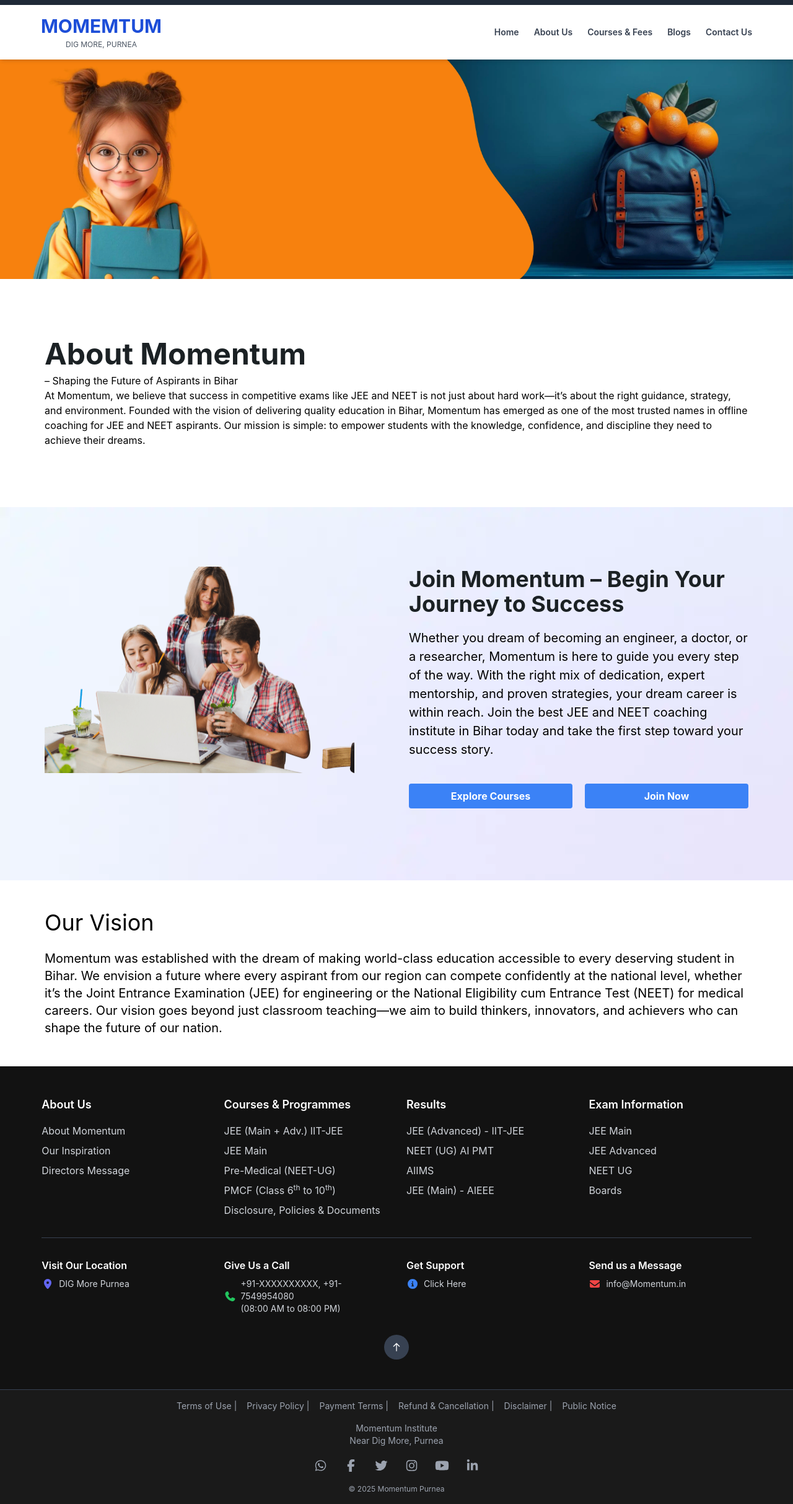
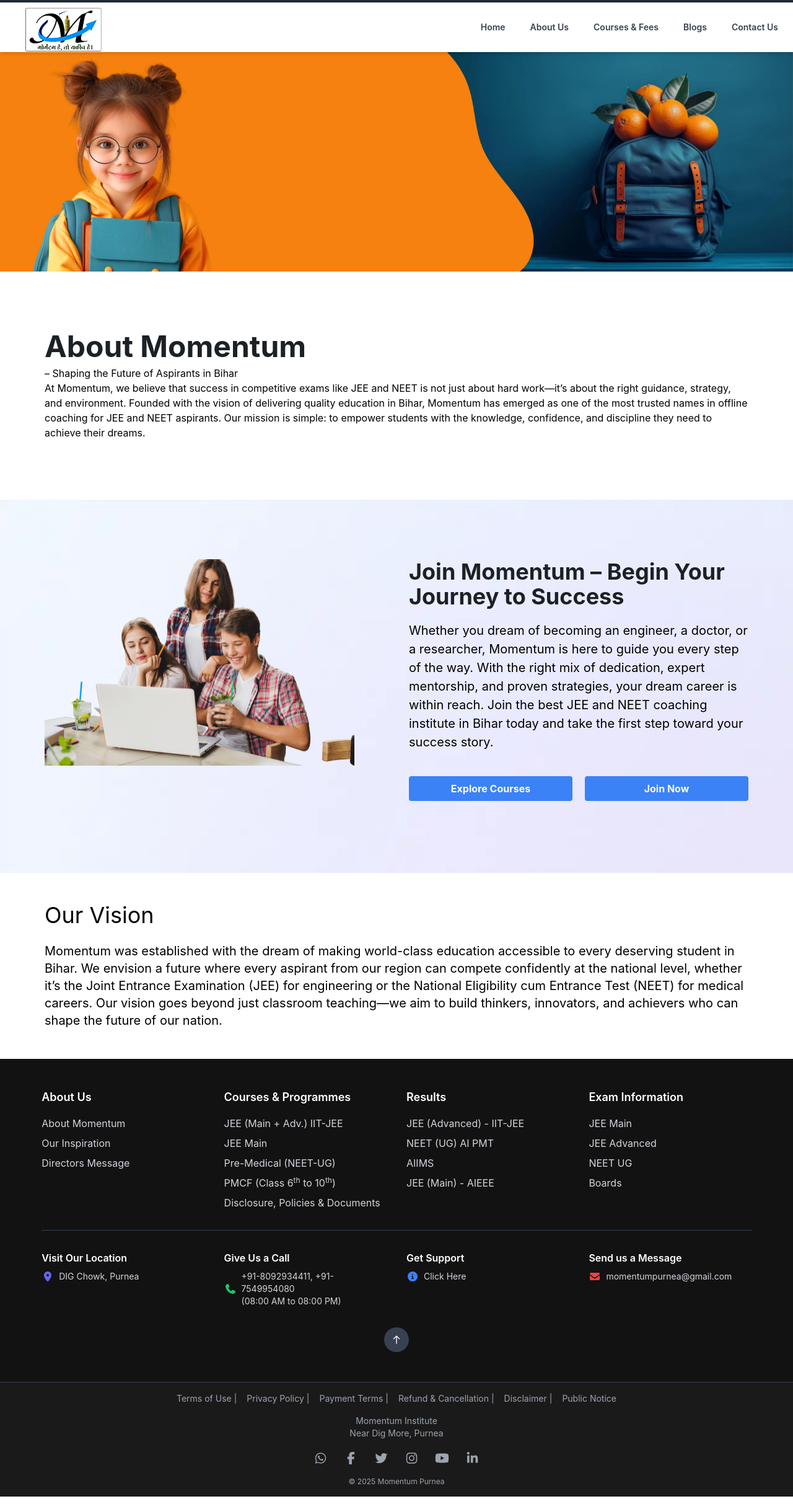
Before and after one commit to ujjawal7748/Coaching-Website, a React (Create React App) app: page /about-us in a window 1280 px wide. Shown: the whole page at 62% size. Built offline with nearby package versions, Linux system fonts and the light colour scheme.

Commit message:
Updated website

```diff
--- a/src/App.js
+++ b/src/App.js
@@ -9,6 +9,8 @@ import Blogs from "./Pages/Blogs";
 import CourseFee from "./Pages/CourseFee";
 import ThankYou from "./Pages/ThankYou";
 import BlogOne from "./blogs/BlogOne";
+import NoResponse from "./Pages/UnderMaintanance";
+import UnderMaintanance from "./Pages/UnderMaintanance";
 
 function App() {
   return (
@@ -21,6 +23,7 @@ function App() {
           <Route path="/blogs" element={<Blogs />} />
           <Route path="/course-and-fee" element={<CourseFee />} />
           <Route path="/thank-you" element={<ThankYou />} />
+          <Route path="/under-maintenance" element={<UnderMaintanance />} />
           <Route
             path="/blog/10-proven-techniques-to-improve-your-exam-scores"
             element={<BlogOne />}
--- /dev/null
+++ b/src/Pages/UnderMaintanance.js
@@ -0,0 +1,30 @@
+import React from "react";
+import MainLayout from "../components/MainLayout";
+
+const UnderMaintanance = () => {
+  return (
+    <MainLayout>
+      <section className="flex items-center justify-center min-h-[70vh] bg-gradient-to-br from-blue-600 via-blue-500 to-blue-700 px-4">
+  <div className="bg-white/10 backdrop-blur-lg border border-white/20 p-10 rounded-2xl shadow-2xl text-center max-w-md w-full">
+
+    <h1 className="text-4xl md:text-5xl font-extrabold mb-4 text-white tracking-tight">
+      Thank You!
+    </h1>
+
+    <p className="text-lg text-white/90 mb-4">
+      Our website is currently under maintenance.
+    </p>
+
+    <p className="text-sm text-white/80">
+      Please check back later for updates.
+    </p>
+
+    <div className="mt-6 h-1 w-20 mx-auto rounded-full bg-white/40" />
+  </div>
+</section>
+
+    </MainLayout>
+  );
+};
+
+export default UnderMaintanance;
--- a/src/components/BannerSlider.js
+++ b/src/components/BannerSlider.js
@@ -47,8 +47,9 @@ const BannerSlider = () => {
       {slides.map((slide, index) => (
         <div
           key={slide.id}
-          className={`absolute inset-0 transition-opacity duration-700 ${current === index ? "opacity-100" : "opacity-0"
-            }`}
+          className={`absolute inset-0 transition-opacity duration-700 ${
+            current === index ? "opacity-100" : "opacity-0"
+          }`}
         >
           {/* Background Image */}
           <img
@@ -60,8 +61,8 @@ const BannerSlider = () => {
           {/* Dark overlay */}
           <div className="absolute inset-0 bg-black/40"></div>
 
-          {/* Text content */}
-          <div className="absolute inset-0 flex items-center px-10 md:px-20 text-white">
+          {/* Text content with 50px top & bottom padding */}
+          <div className="absolute inset-0 flex items-center px-10 md:px-20 py-[50px] text-white">
             <div className="max-w-xl space-y-4">
               <h2 className="text-3xl md:text-5xl font-bold">
                 {slide.title}
@@ -81,7 +82,7 @@ const BannerSlider = () => {
       {/* Left Arrow */}
       <button
         onClick={prevSlide}
-        className="slider-btn-prev absolute left-5 top-1/2 -translate-y-1/2 text-white bg-black/40 hover:bg-black/60 p-3 rounded-full transition"
+        className="absolute left-5 top-1/2 -translate-y-1/2 text-white bg-black/40 hover:bg-black/60 p-3 rounded-full transition"
       >
         <FiChevronLeft size={28} />
       </button>
@@ -89,7 +90,7 @@ const BannerSlider = () => {
       {/* Right Arrow */}
       <button
         onClick={nextSlide}
-        className="slider-btn-next absolute right-5 top-1/2 -translate-y-1/2 text-white bg-black/40 hover:bg-black/60 p-3 rounded-full transition"
+        className="absolute right-5 top-1/2 -translate-y-1/2 text-white bg-black/40 hover:bg-black/60 p-3 rounded-full transition"
       >
         <FiChevronRight size={28} />
       </button>
@@ -100,8 +101,9 @@ const BannerSlider = () => {
           <button
             key={index}
             onClick={() => setCurrent(index)}
-            className={`w-3 h-3 rounded-full ${current === index ? "bg-white" : "bg-white/50"
-              }`}
+            className={`w-3 h-3 rounded-full ${
+              current === index ? "bg-white" : "bg-white/50"
+            }`}
           ></button>
         ))}
       </div>
--- a/src/components/Footer.js
+++ b/src/components/Footer.js
@@ -69,18 +69,25 @@ const Footer = () => {
 
           <div className="flex flex-col items-center md:items-start">
             <h4 className="font-semibold text-white mb-2">Visit Our Location</h4>
-            <div className="flex items-center space-x-2">
+
+            <a
+              href="https://maps.app.goo.gl/HBQ2EU6md4SEBCwz5"
+              target="_blank"
+              rel="noopener noreferrer"
+              className="flex items-center space-x-2 hover:text-indigo-400 transition"
+            >
               <FontAwesomeIcon icon={faLocationDot} className="text-indigo-500" />
-              <p className="text-sm">DIG More Purnea</p>
+              <p className="text-sm cursor-pointer">DIG Chowk, Purnea </p>
+            </a>
           </div>
-          </div>
+
 
 
           <div className="flex flex-col items-center md:items-start">
             <h4 className="font-semibold text-white mb-2">Give Us a Call</h4>
             <div className="flex items-center space-x-2">
               <FontAwesomeIcon icon={faPhone} className="text-green-500" />
-              <p className="text-sm">+91-XXXXXXXXXX, +91-7549954080<br />(08:00 AM to 08:00 PM)</p>
+              <p className="text-sm">+91-8092934411, +91-7549954080<br />(08:00 AM to 08:00 PM)</p>
             </div>
           </div>
 
@@ -89,7 +96,7 @@ const Footer = () => {
             <h4 className="font-semibold text-white mb-2">Get Support</h4>
             <div className="flex items-center space-x-2">
               <FontAwesomeIcon icon={faCircleInfo} className="text-blue-500" />
-              <a href="#" className="text-sm hover:text-white transition-colors duration-300">Click Here</a>
+              <a href="tel:+918092934411" className="text-sm hover:text-white transition-colors duration-300">Click Here</a>
             </div>
           </div>
 
@@ -98,7 +105,7 @@ const Footer = () => {
             <h4 className="font-semibold text-white mb-2">Send us a Message</h4>
             <div className="flex items-center space-x-2">
               <FontAwesomeIcon icon={faEnvelope} className="text-red-500" />
-              <a href="mailto:info@Momentum.in" className="text-sm hover:text-white transition-colors duration-300">info@Momentum.in</a>
+              <a href="mailto:momentumpurnea@gmail.com" className="text-sm hover:text-white transition-colors duration-300">momentumpurnea@gmail.com</a>
             </div>
           </div>
         </div>
--- a/src/components/Navigation.js
+++ b/src/components/Navigation.js
@@ -1,4 +1,5 @@
 import React, { useState } from "react";
+import SiteLogo from "../assets/sitelogo.png";
 
 const Navigation = () => {
   const [showMenu, setShowMenu] = useState(false);
@@ -8,81 +9,36 @@ const Navigation = () => {
   };
 
   return (
-    <header className="w-full sticky top-0">
-      <div className="bg-gray-800 h-2 w-full"></div>
+    <header className="w-full sticky top-0 z-50">
+  <div className="bg-gray-800 h-1 w-full"></div>
 
-      <div className="bg-white shadow-md p-4">
-        <div className="container mx-auto flex items-center nav-menu nav-container">
-          <div className="flex items-center space-x-2 w-1/5 flex-shrink-0">
-            <div className="text-blue-700 font-bold text-3xl">
-              <p className="uppercase">Momemtum</p>
-              <p className="text-gray-600 text-xs text-center font-normal mt-1">
-                DIG MORE, PURNEA
-              </p>
-            </div>
-          </div>
+  <div className="bg-white shadow-md">
+    <div className="max-w-7xl mx-auto px-6 h-[80px] flex items-center justify-between">
 
-          <div className={`flex w-4/5 ${showMenu ? "mob-menu" : "menu-web"} `}>
-            <nav className="flex-grow flex justify-end">
-              <ul className="flex space-x-6 text-sm font-semibold text-gray-700">
-                <li>
-                  <a
-                    href="/"
-                    className="hover:text-blue-700 transition-colors duration-300"
-                  >
-                    Home
-                  </a>
-                </li>
-                <li>
-                  <a
-                    href="/about-us/"
-                    className="hover:text-blue-700 transition-colors duration-300"
-                  >
-                    About Us
-                  </a>
-                </li>
-                <li>
-                  <a
-                    href="/course-and-fee/"
-                    className="hover:text-blue-700 transition-colors duration-300"
-                  >
-                    Courses & Fees
-                  </a>
-                </li>
-                {/* <li>
-                  <a
-                    href="/achievements"
-                    className="hover:text-blue-700 transition-colors duration-300"
-                  >
-                    Achievements
-                  </a>
-                </li> */}
-                <li>
-                  <a
-                    href="/blogs/"
-                    className="hover:text-blue-700 transition-colors duration-300"
-                  >
-                    Blogs
-                  </a>
-                </li>
-                <li>
-                  <a
-                    href="/contact-us/"
-                    className="hover:text-blue-700 transition-colors duration-300"
-                  >
-                    Contact Us
-                  </a>
-                </li>
-              </ul>
-            </nav>
-          </div>
-          <div className="ham-menu ">
-            <button onClick={hamToggle}>{showMenu ? "x" : "≡"}</button>
-            {/* × */}
-          </div>
-        </div>
+      {/* LOGO */}
+      <div className="flex items-center">
+        <img
+          src={SiteLogo}
+          alt="Momentum Coaching"
+          className="h-full max-h-[150px] w-auto object-contain"
+        />
       </div>
-    </header>
+
+      {/* MENU */}
+      <nav className="hidden md:flex">
+        <ul className="flex items-center space-x-10 text-sm font-semibold text-gray-700">
+          <li><a href="/" className="hover:text-blue-600">Home</a></li>
+          <li><a href="/about-us/" className="hover:text-blue-600">About Us</a></li>
+          <li><a href="/course-and-fee/" className="hover:text-blue-600">Courses & Fees</a></li>
+          <li><a href="/blogs/" className="hover:text-blue-600">Blogs</a></li>
+          <li><a href="/contact-us/" className="hover:text-blue-600">Contact Us</a></li>
+        </ul>
+      </nav>
+
+    </div>
+  </div>
+</header>
+
   );
 };
 
```
Also changed, not shown: src/assets/sitelogo.png (added), 1 other file (tests, documents, lock files or other folders). Lines whose indentation alone changed are shown as unchanged.
